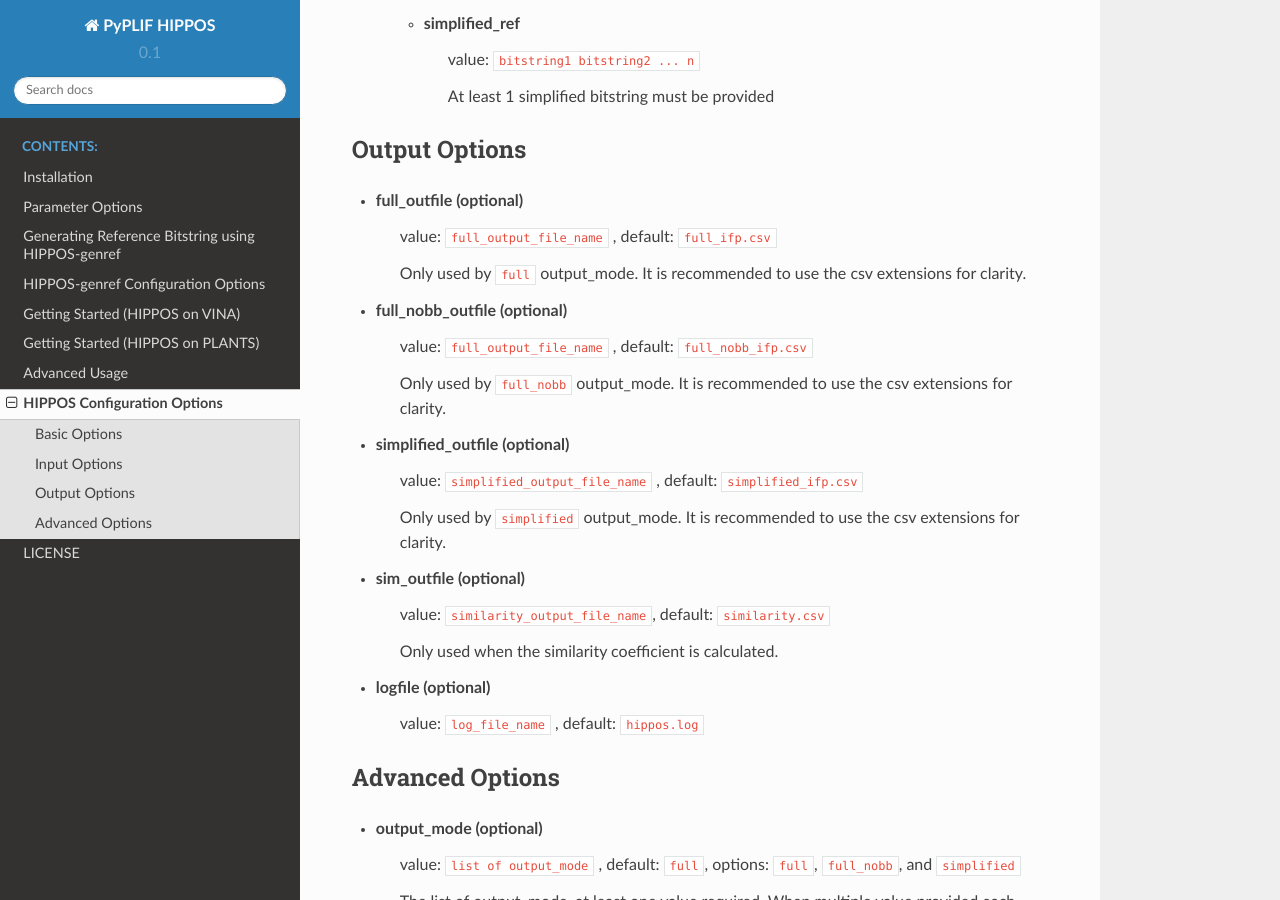
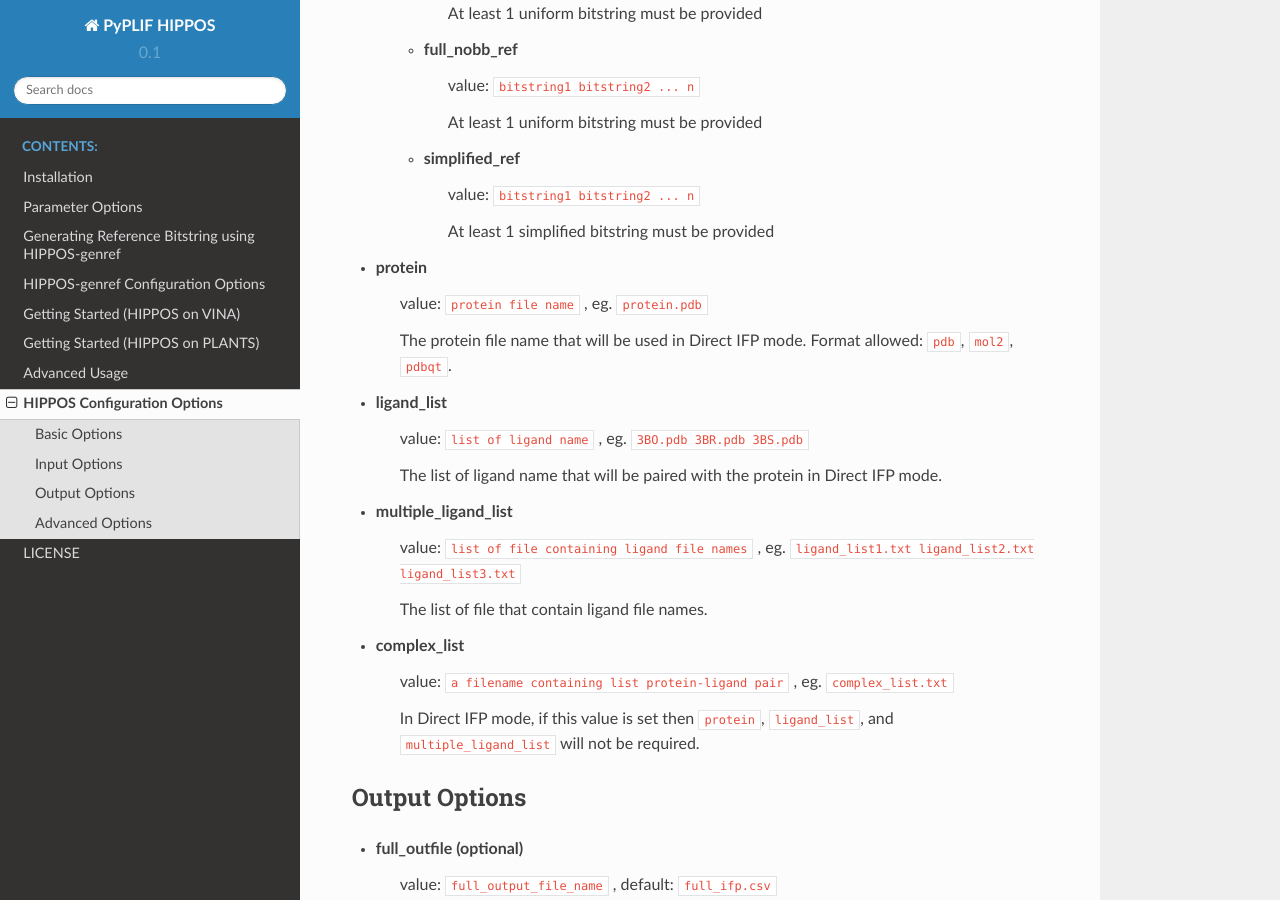
Before and after one commit to radifar/PyPLIF-HIPPOS, a Sphinx documentation site: the page built from docs/source/hippos-config.rst, in a window 1280 px wide and 900 px high, scrolled down 1276 px. Built offline with Sphinx 7.4.7 and the Read the Docs theme 2.0.0, drawn with Linux system fonts in a browser that asks for light colours; some of the changed text lies outside the part shown.

Commit message:
add direct_ifp to config documentation

```diff
--- a/docs/source/hippos-config.rst
+++ b/docs/source/hippos-config.rst
@@ -13,6 +13,11 @@
 
 * **docking_conf**
 	value: ``docking_configuration_file_name`` , eg. ``vina.conf`` or ``plants.conf``
+
+* **direct_ifp**
+	value: ``true`` or ``false``, (default: ``false``)
+
+	If the value is set to true, it will use Direct IFP method and thus ``docking_method`` and ``docking_conf`` will be ignored.
 
 Input Options
 -------------
@@ -47,6 +52,27 @@
 		value: ``bitstring1 bitstring2 ... n``
 
 		At least 1 simplified bitstring must be provided
+
+* **protein**
+	value: ``protein file name`` , eg. ``protein.pdb``
+
+	The protein file name that will be used in Direct IFP mode. Format allowed: ``pdb``, ``mol2``, ``pdbqt``.
+
+* **ligand_list**
+	value: ``list of ligand name`` , eg. ``3BO.pdb 3BR.pdb 3BS.pdb``
+
+	The list of ligand name that will be paired with the protein in Direct IFP mode.
+
+* **multiple_ligand_list**
+	value: ``list of file containing ligand file names`` , eg. ``ligand_list1.txt ligand_list2.txt ligand_list3.txt``
+
+	The list of file that contain ligand file names.
+
+* **complex_list**
+	value: ``a filename containing list protein-ligand pair`` , eg. ``complex_list.txt``
+
+	In Direct IFP mode, if this value is set then ``protein``, ``ligand_list``, and ``multiple_ligand_list`` will not be required.
+
 
 Output Options
 --------------
```
